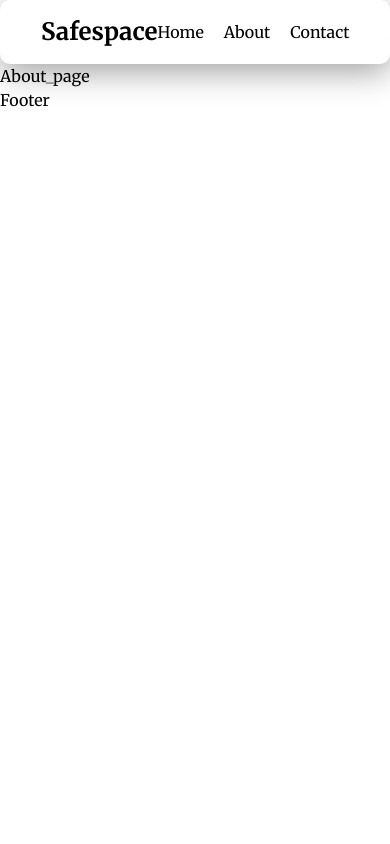
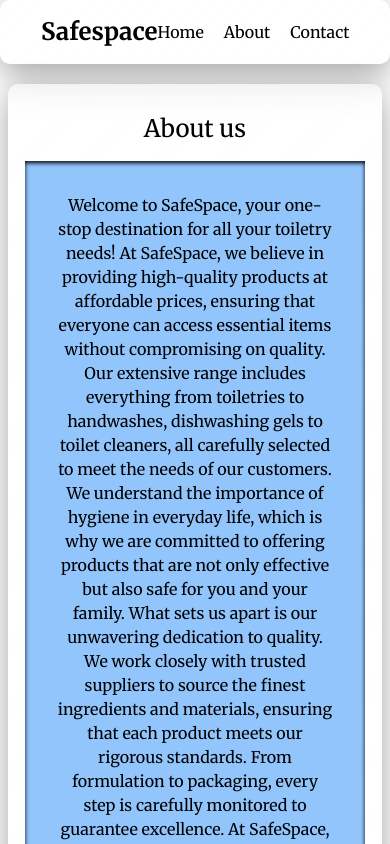
Before and after one commit to vidit9151/SafeSpace-, a React (Vite) app: page /about in a window 390 px wide. Shown: the top 844 px of the page. Built offline with nearby package versions, Linux system fonts and the light colour scheme; the HTML template or start-up script is replaced by a standard one.

Commit message:
responsiveness

```diff
--- a/package.json
+++ b/package.json
@@ -12,6 +12,7 @@
   "dependencies": {
     "react": "^18.2.0",
     "react-dom": "^18.2.0",
+    "react-icons": "^5.0.1",
     "react-router-dom": "^6.22.3",
     "recoil": "^0.7.7"
   },
--- /dev/null
+++ b/src/atoms/atoms.tsx
@@ -0,0 +1,3 @@
+import { atom } from "recoil";
+
+export const hamburgerOpenAtom = atom({ key: "hamburgerAtom", default: false });
--- a/src/components/About/About.tsx
+++ b/src/components/About/About.tsx
@@ -1,5 +1,35 @@
 const About = () => {
-  return <div>About</div>;
+  return (
+    <div className="glass  mt-5 mx-2 text-center px-4 pb-4 ">
+      <h1 className="text-2xl md:text-4xl pt-7 pb-4  ">About us</h1>
+      <div className=" bg-blue-300  text-center   justify-center shadow-inner shadow-black p-8 ">
+        Welcome to SafeSpace, your one-stop destination for all your toiletry
+        needs! At SafeSpace, we believe in providing high-quality products at
+        affordable prices, ensuring that everyone can access essential items
+        without compromising on quality. Our extensive range includes everything
+        from toiletries to handwashes, dishwashing gels to toilet cleaners, all
+        carefully selected to meet the needs of our customers. We understand the
+        importance of hygiene in everyday life, which is why we are committed to
+        offering products that are not only effective but also safe for you and
+        your family. What sets us apart is our unwavering dedication to quality.
+        We work closely with trusted suppliers to source the finest ingredients
+        and materials, ensuring that each product meets our rigorous standards.
+        From formulation to packaging, every step is carefully monitored to
+        guarantee excellence. At SafeSpace, affordability doesn't mean
+        sacrificing quality. We believe that everyone deserves access to premium
+        toiletries without breaking the bank. That's why we strive to keep our
+        prices competitive without compromising on the integrity of our
+        products. Customer satisfaction is at the heart of everything we do.
+        Whether you're shopping for everyday essentials or specialty items, our
+        friendly and knowledgeable team is here to assist you every step of the
+        way. We take pride in providing exceptional service and are always ready
+        to go the extra mile to ensure your experience with us is nothing short
+        of excellent. Thank you for choosing SafeSpace for all your toiletry
+        needs. We look forward to serving you and becoming your trusted partner
+        in hygiene and cleanliness.
+      </div>
+    </div>
+  );
 };
 
 export default About;
--- a/src/components/Contact/Contact.tsx
+++ b/src/components/Contact/Contact.tsx
@@ -1,5 +1,29 @@
 const Contact = () => {
-  return <div>Contact</div>;
+  return (
+    <div className="glass  mt-5 mx-2 text-center px-4 pb-4 ">
+      <h1 className="text-2xl md:text-4xl pt-7 pb-4  ">Contact us</h1>
+      <div className=" bg-blue-300  text-center  grid grid-cols-1 md:grid-cols-2 justify-center shadow-inner shadow-black ">
+        <iframe
+          src="https://www.google.com/maps/embed?pb=!1m18!1m12!1m3!1d3560.247570290038!2d80.85884607479731!3d26.832076963552375!2m3!1f0!2f0!3f0!3m2!1i1024!2i768!4f13.1!3m3!1m2!1s0x399bffa2fea5c721%3A0xa7cd27e5c3f3aa09!2sJ.B.%20Garden%20Purvideen%20Khera!5e0!3m2!1sen!2sin!4v1710179224452!5m2!1sen!2sin"
+          loading="lazy"
+          className="h-[50vh] w-[100%] md:w-auto p-5"
+        ></iframe>
+
+        <div>
+          <h1 className="text-xl md:text-2xl pt-7 pb-4  ">
+            Address : 545-k / 03 / 140 / 07 ,Purvindeer Khera ,Rajajipuram
+          </h1>
+          <h1 className="text-xl md:text-2xl pt-7 pb-4  ">
+            Phone number : <a href="tel:8528014915">+91 8528014915</a> ,
+            <a href="tel:7380484545">+91 7380484545</a>
+          </h1>
+          <h1 className="text-xl md:text-2xl pt-7 pb-4  ">
+            Email : safespacecare@gmail.com
+          </h1>
+        </div>
+      </div>
+    </div>
+  );
 };
 
 export default Contact;
--- /dev/null
+++ b/src/components/Navbar/MobTabNav.tsx
@@ -0,0 +1,33 @@
+import { IoCloseSharp } from "react-icons/io5";
+import { useSetRecoilState } from "recoil";
+import { Link } from "react-router-dom";
+import { menuLinksArr } from "../../links/MenuLinks.data";
+import { hamburgerOpenAtom } from "../../atoms/atoms";
+interface navLink {
+  id: number;
+  title: string;
+  to: string;
+}
+
+const MobTabNav = () => {
+  const setHamburgerOpen = useSetRecoilState(hamburgerOpenAtom);
+  return (
+    <div className="bg-complementryGrey rounded-tl-2xl w-[50vw] h-[100vh] fixed top-0 right-0 z-10 ">
+      <div
+        className="absolute right-3 top-3 text-4xl"
+        onClick={() => setHamburgerOpen(false)}
+      >
+        <IoCloseSharp />
+      </div>
+      <div className="flex justify-center flex-col  h-[100vh] gap-3 items-center">
+        {menuLinksArr.map(({ id, title, to }: navLink) => (
+          <div key={id} className="hover:scale-105   ">
+            <Link to={to}>{title}</Link>
+          </div>
+        ))}
+      </div>
+    </div>
+  );
+};
+
+export default MobTabNav;
--- a/src/components/Products/Product_Card.tsx
+++ b/src/components/Products/Product_Card.tsx
@@ -5,11 +5,13 @@ const Product_Card = () => {
     <div className="grid grid-cols-2 md:grid-cols-5 gap-8 px-5 pt-[2rem] bg-blue-300 pb-6 shadow-inner shadow-black  ">
       {ProductsData.map(({ id, title, quantity, img }) => (
         <div className="glass hover:scale-105 " key={id}>
-          <br />
-          <img src={img} alt={title} />
-          <h1>{title}</h1>
-          <p className="text-[10px]">{quantity}</p>
-          <br />
+          <a href="tel:8528014915">
+            <br />
+            <img src={img} alt={title} />
+            <h1>{title}</h1>
+            <p className="text-[10px]">{quantity}</p>
+            <br />
+          </a>
         </div>
       ))}
     </div>
--- a/src/components/Why_Us/Why_us.tsx
+++ b/src/components/Why_Us/Why_us.tsx
@@ -28,6 +28,8 @@ const Why_us = () => {
             </li>
             <br />
             <li>Our Room Freshners are water based</li>
+            <br />
+            <li>No Minimum order quantity</li>
           </ul>
         </div>
       </div>
--- a/src/pages/About_page.tsx
+++ b/src/pages/About_page.tsx
@@ -1,5 +1,11 @@
+import { About } from "../components";
+
 const About_page = () => {
-  return <div>About_page</div>;
+  return (
+    <div>
+      <About />
+    </div>
+  );
 };
 
 export default About_page;
--- a/src/pages/Contact_page.tsx
+++ b/src/pages/Contact_page.tsx
@@ -1,5 +1,11 @@
+import { Contact } from "../components";
+
 const Contact_page = () => {
-  return <div>Contact_page</div>;
+  return (
+    <div>
+      <Contact />
+    </div>
+  );
 };
 
 export default Contact_page;
```
Also changed, not shown: 1 other file (tests, documents, lock files or other folders).
